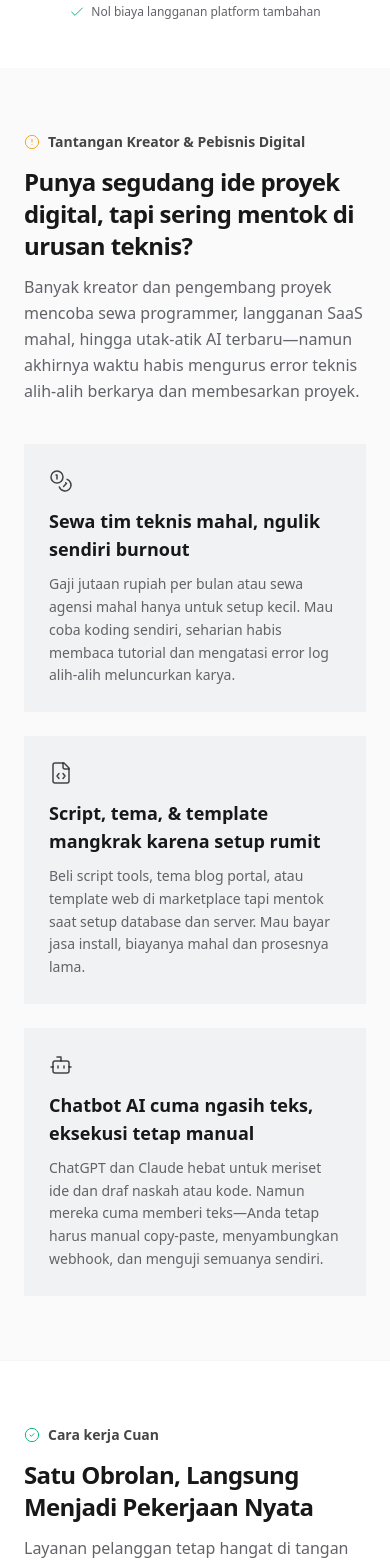
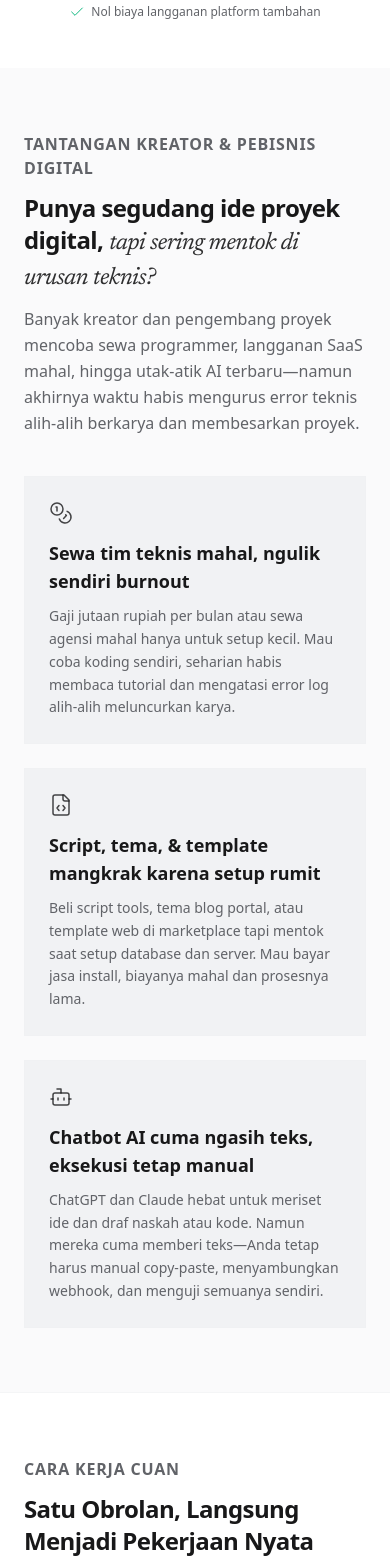
Before and after one commit to buchin/cuan-landing, a React (Vite) app: page / in a window 390 px wide. Shown: the part 900-2466 px from the top of the page. Built offline with nearby package versions, Linux system fonts and the light colour scheme; no server answers.

Commit message:
refactor(calm): eliminate repetitive AI slop eyebrow badges and harmonize editorial typography across all sections

```diff
--- a/src/features/landing/components/ComparisonSection.tsx
+++ b/src/features/landing/components/ComparisonSection.tsx
@@ -1,4 +1,4 @@
-import { Check, X, Minus, CheckCircle2 } from 'lucide-react'
+import { Check, X, Minus } from 'lucide-react'
 import { CuanMark } from '../../../components/brand/CuanMark'
 import { useLanguage } from '../../../context/LanguageContext'
 
@@ -84,15 +84,15 @@ export function ComparisonSection() {
     >
       <div className="mx-auto max-w-6xl">
         <div className="max-w-3xl">
-          <div className="mb-3.5 inline-flex items-center gap-2 text-sm sm:text-[15px] font-semibold text-foreground/80">
-            <CheckCircle2 className="h-4 w-4 text-emerald-500" strokeWidth={1.5} />
+          <div className="mb-3 text-2xs sm:text-xs font-semibold uppercase tracking-wider text-muted-foreground flex items-center gap-1.5">
             <span>{t('Mengapa Cuan Berbeda?')}</span>
           </div>
           <h2
             id="comparison-title"
-            className="font-display text-2xl font-bold tracking-tight text-foreground sm:text-3xl md:text-4xl"
+            className="text-2xl font-bold tracking-tight text-foreground sm:text-3xl md:text-4xl"
           >
-            {t('Bukan Sekadar Chatbot atau Tool Programmer')}
+            <span className="font-display">{t('Bukan Sekadar Chatbot atau')}</span>{' '}
+            <span className="font-serif italic font-normal text-foreground/90">{t('Tool Programmer.')}</span>
           </h2>
           <p className="mt-3 text-base sm:text-lg leading-relaxed text-muted-foreground">
             {t('Perbandingan faktual antara Chatbot percakapan, Tool Koding, Asisten Personal, dan Cuan.')}
--- a/src/features/landing/components/HowItWorksSection.tsx
+++ b/src/features/landing/components/HowItWorksSection.tsx
@@ -22,8 +22,7 @@ export function HowItWorksSection() {
     >
       <div className="mx-auto max-w-6xl">
         <div className="max-w-3xl">
-          <div className="mb-3.5 inline-flex items-center gap-2 text-sm sm:text-[15px] font-semibold text-foreground/80">
-            <CheckCircle2 className="h-4 w-4 text-emerald-500" strokeWidth={1.5} />
+          <div className="mb-3 text-2xs sm:text-xs font-semibold uppercase tracking-wider text-muted-foreground flex items-center gap-1.5">
             <span>{t('Cara kerja Cuan')}</span>
           </div>
           <h2
--- a/src/features/landing/components/McpSection.tsx
+++ b/src/features/landing/components/McpSection.tsx
@@ -1,4 +1,4 @@
-import { Cpu, Send, Bot, Calendar, Server, ShoppingBag } from 'lucide-react'
+import { Send, Bot, Calendar, Server, ShoppingBag } from 'lucide-react'
 import {
   AnthropicIcon,
   OpenAIIcon,
@@ -66,8 +66,7 @@ export function McpSection() {
     >
       <div className="mx-auto max-w-6xl">
         <div className="max-w-3xl">
-          <div className="mb-3.5 inline-flex items-center gap-2 text-sm sm:text-[15px] font-semibold text-foreground/80">
-            <Cpu className="h-4 w-4 text-primary" strokeWidth={1.5} />
+          <div className="mb-3 text-2xs sm:text-xs font-semibold uppercase tracking-wider text-muted-foreground flex items-center gap-1.5">
             <span>
               {language === 'id'
                 ? 'Ekosistem Terbuka & Integrasi Alat Bisnis'
--- a/src/features/landing/components/PillarsSection.tsx
+++ b/src/features/landing/components/PillarsSection.tsx
@@ -45,8 +45,7 @@ export function PillarsSection() {
     >
       <div className="mx-auto max-w-6xl">
         <div className="max-w-3xl">
-          <div className="mb-3.5 inline-flex items-center gap-2 text-sm sm:text-[15px] font-semibold text-foreground/80">
-            <CheckCircle2 className="h-4 w-4 text-emerald-500" strokeWidth={1.5} />
+          <div className="mb-3 text-2xs sm:text-xs font-semibold uppercase tracking-wider text-muted-foreground flex items-center gap-1.5">
             <span>{t('Fondasi Cuan')}</span>
           </div>
           <h2
--- a/src/features/landing/components/ProblemSection.tsx
+++ b/src/features/landing/components/ProblemSection.tsx
@@ -1,4 +1,4 @@
-import { AlertCircle, Coins, FileCode, Bot } from 'lucide-react'
+import { Coins, FileCode, Bot } from 'lucide-react'
 import { useLanguage } from '../../../context/LanguageContext'
 
 export function ProblemSection() {
@@ -30,15 +30,15 @@ export function ProblemSection() {
     >
       <div className="mx-auto max-w-6xl">
         <div className="max-w-3xl">
-          <div className="mb-3.5 inline-flex items-center gap-2 text-sm sm:text-[15px] font-semibold text-foreground/80">
-            <AlertCircle className="h-4 w-4 text-amber-500/90" strokeWidth={1.5} />
+          <div className="mb-3 text-2xs sm:text-xs font-semibold uppercase tracking-wider text-muted-foreground flex items-center gap-1.5">
             <span>{t('Tantangan Kreator & Pebisnis Digital')}</span>
           </div>
           <h2
             id="problem-title"
-            className="font-display text-2xl font-bold tracking-tight text-foreground sm:text-3xl md:text-4xl"
+            className="text-2xl font-bold tracking-tight text-foreground sm:text-3xl md:text-4xl"
           >
-            {t('Punya segudang ide proyek digital, tapi sering mentok di urusan teknis?')}
+            <span className="font-display">{t('Punya segudang ide proyek digital,')}</span>{' '}
+            <span className="font-serif italic font-normal text-foreground/90">{t('tapi sering mentok di urusan teknis?')}</span>
           </h2>
           <p className="mt-3 text-base sm:text-lg leading-relaxed text-muted-foreground">
             {t('Banyak kreator dan pengembang proyek mencoba sewa programmer, langganan SaaS mahal, hingga utak-atik AI terbaru—namun akhirnya waktu habis mengurus error teknis alih-alih berkarya dan membesarkan proyek.')}
--- a/src/features/sponsorship/components/SponsorHero.tsx
+++ b/src/features/sponsorship/components/SponsorHero.tsx
@@ -22,8 +22,8 @@ export function SponsorHero({
     <>
       {/* Hero Section */}
       <section className="mx-auto max-w-4xl px-6 pt-12 pb-10 text-center sm:px-8 sm:pt-16 sm:pb-12">
-        <div className="mb-4 inline-flex items-center gap-2 rounded-full border border-border/60 bg-muted/40 px-3.5 py-1.5 text-xs sm:text-sm font-semibold text-foreground/80">
-          <Sparkles className="h-3.5 w-3.5 text-amber-500" />
+        <div className="mb-3 text-2xs sm:text-xs font-semibold uppercase tracking-wider text-muted-foreground flex items-center justify-center gap-1.5">
+          <Sparkles className="h-3.5 w-3.5 text-amber-500/80" />
           <span>{t('Sponsorware · Rilis Open Source v1.0')}</span>
         </div>
 
```
Also changed, not shown: src/locales/en.json.
